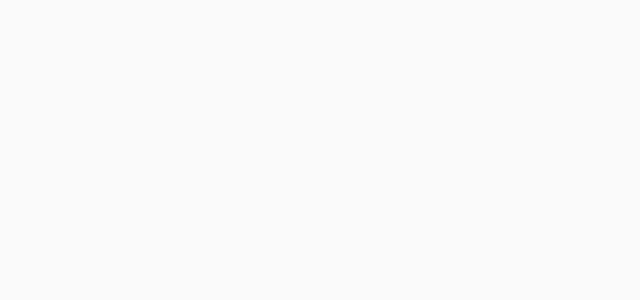
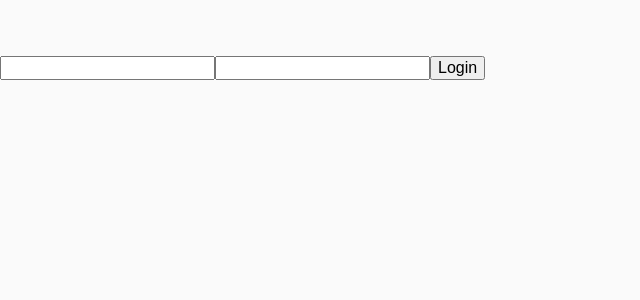
Before and after one commit to alberto-alura/instalura-client-base, a React (Create React App) app: page / in a window 1280 px wide. Shown: the top 300 px of the page, without its empty margins (0-640 px from the left). Built offline with nearby package versions, Linux system fonts and the light colour scheme.

Commit message:
realizando o login e navegando programaticamente

```diff
--- /dev/null
+++ b/src/componentes/Login.js
@@ -0,0 +1,70 @@
+import React, { Component } from 'react';
+import { browserHistory } from 'react-router'
+
+
+export default class Login extends Component {
+
+	constructor(props) {
+		super();
+		this.state = {login: '', senha: '',msg:''};
+		this.envia = this.envia.bind(this);
+	}
+
+	onChangeInput(e) {
+		this.setState({[e.target.name]: e.target.value});
+	}
+
+	envia(event){
+		event.preventDefault();
+
+		var login = this.state.login.trim();
+		var senha = this.state.senha.trim();
+
+		const requestInfo = {
+			method:'POST',
+			body:JSON.stringify({login:login,senha:senha}),
+			headers: new Headers({
+				'Content-Type':'application/json'
+			})
+		};
+
+		fetch('http://localhost:8080/api/public/login',requestInfo)
+			.then(response => {
+				if(response.ok){
+					browserHistory.push("/timeline");
+				} else {
+					this.setState({msg:"login ou senha inválidos"});
+				}
+			});
+
+
+		// $.ajax({
+		// 	url: 'http://localhost:8080/api/public/login',
+		// 	type: 'POST',
+		// 	data: JSON.stringify({login: login, senha: senha}),
+		// 	contentType: 'application/json',
+		// 	success: (resposta) => {
+		// 		localStorage.setItem('auth-token', resposta);
+		// 		this.setState({login: '', senha: ''});
+		// 		browserHistory.push("/timeline");
+		// 	},
+		// 	error: (resposta) => {
+		// 		console.log(resposta);
+		// 	}
+		// });
+	}
+
+	render() {
+
+		return (
+			<div>
+				<span>{this.state.msg}</span>
+				<form onSubmit={this.envia}>
+					<input type="text" name="login"  value={this.state.login} onChange={this.onChangeInput.bind(this)}/>
+					<input type="password"  name="senha" value={this.state.senha} onChange={this.onChangeInput.bind(this)} />
+					<input type="submit" value="Login" />
+				</form>
+			</div>
+		);
+	}
+}
--- a/src/componentes/Timeline.js
+++ b/src/componentes/Timeline.js
@@ -9,7 +9,7 @@ export default class Timeline extends Component {
 	}
 
 	componentDidMount(){
-		fetch("http://localhost:8080/api/public/fotos/vitor")
+		fetch("http://localhost:8080/api/public/fotos/alots")
 			.then(response => {
 				return response.json();
 			})
--- a/src/index.js
+++ b/src/index.js
@@ -1,10 +1,12 @@
 import React from 'react';
 import ReactDOM from 'react-dom';
 import App from './App';
+import Login from './componentes/Login';
 import {Router, Route,browserHistory} from 'react-router';
 
 ReactDOM.render((
 		<Router history={browserHistory}>
+			<Route path="/" component={Login}/>
 	    	<Route path="/timeline" component={App}/>
 	    </Router>
 ), document.getElementById('root'));
```
